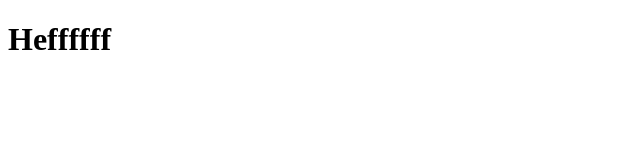
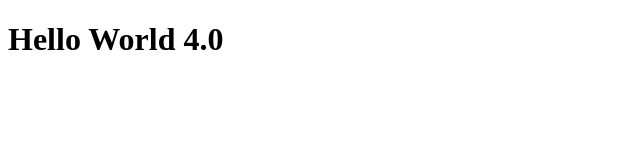
Before and after one commit to LightHouseisme/memories, a plain HTML site: page index.html in a window 1280 px wide. Shown: the whole page, without its empty margins (0-640 px from the left). Drawn offline with Linux system fonts and the light colour scheme.

Commit message:
fifth commit

```diff
--- a/index.html
+++ b/index.html
@@ -1,11 +1,11 @@
 <!DOCTYPE html>
 <html>
     <head>
-        <title>Website nya</title>
+        <title>Website sapycl</title>
 
     </head>
     <body>
-        <h1>Heffffff </h1>
+        <h1>Hello World 4.0 </h1>
     </body>
 
 </html>
```
